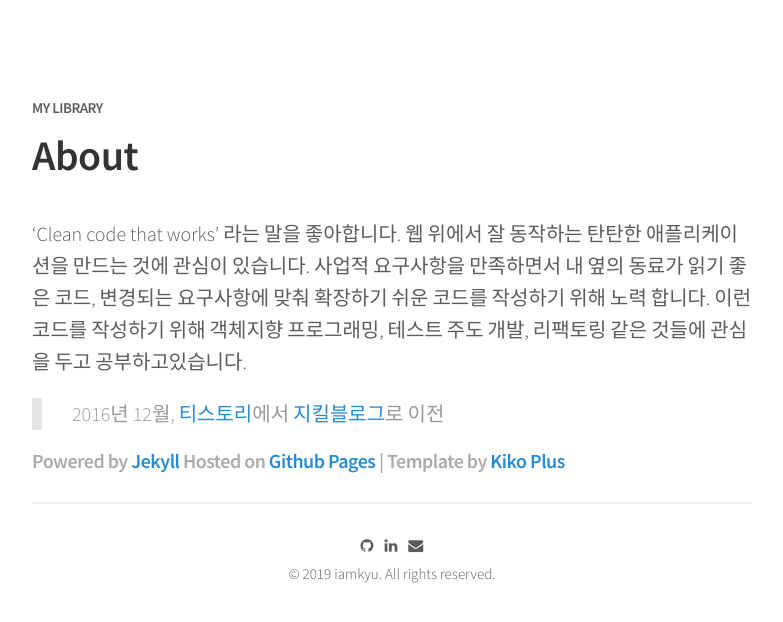
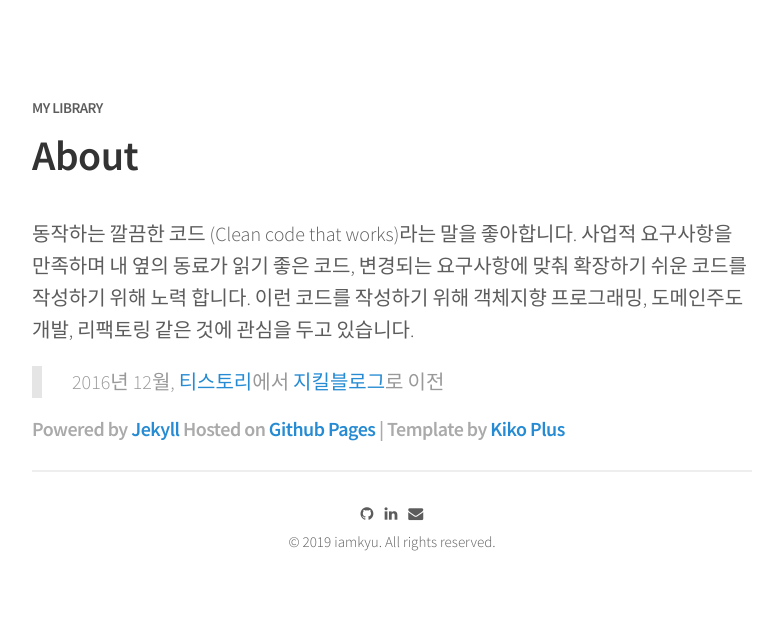
Before and after one commit to iamkyu/iamkyu.github.io, a Jekyll site: the page built from about.md, in a window 1280 px wide. Shown: the top 622 px of the page, without its empty margins (248-1031 px from the left). Built offline with Jekyll 4.4.1, drawn with Linux system fonts in a browser that asks for light colours; nearby versions of some CDN libraries.

Commit message:
Update about.md

```diff
--- a/about.md
+++ b/about.md
@@ -3,7 +3,9 @@ title: About
 permalink: /about/
 ---
 
-‘Clean code that works’ 라는 말을 좋아합니다. 웹 위에서 잘 동작하는 탄탄한 애플리케이션을 만드는 것에 관심이 있습니다. 사업적 요구사항을 만족하면서 내 옆의 동료가 읽기 좋은 코드, 변경되는 요구사항에 맞춰 확장하기 쉬운 코드를 작성하기 위해 노력 합니다. 이런 코드를 작성하기 위해 객체지향 프로그래밍, 테스트 주도 개발, 리팩토링 같은 것들에 관심을 두고 공부하고있습니다.
+동작하는 깔끔한 코드 (Clean code that works)라는 말을 좋아합니다. 사업적 요구사항을 만족하며 내 옆의 동료가 읽기 좋은 코드, 변경되는 요구사항에 맞춰 확장하기 쉬운 코드를 작성하기 위해 노력 합니다. 이런 코드를 작성하기 위해 객체지향 프로그래밍, 도메인주도개발, 리팩토링 같은 것에 관심을 두고 있습니다.
+
+
 
 > 2016년 12월, [티스토리](http://onoctober.tistory.com)에서 [지킬블로그](https://iamkyu.github.io)로 이전
 
```
